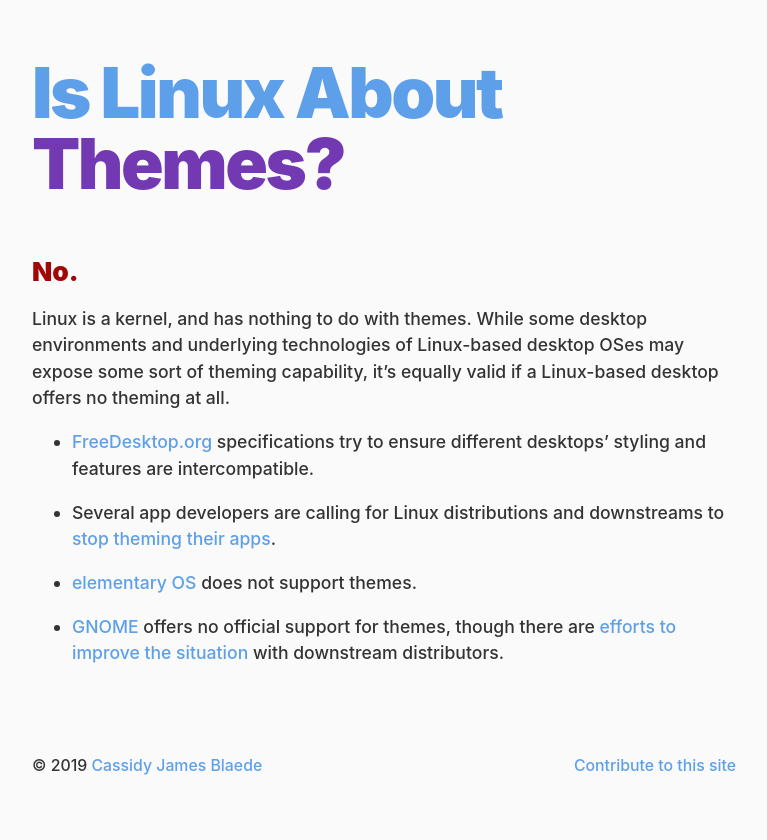
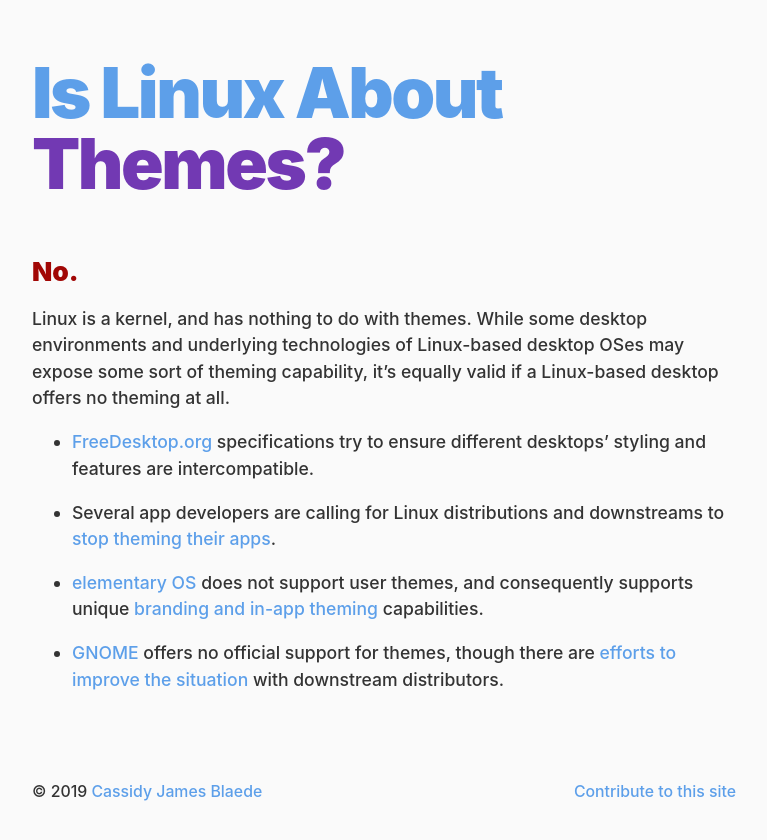
Before and after one commit to islinuxabout/islinuxabout.github.io, a Jekyll site: the page built from themes.md, in a window 1280 px wide. Shown: the top 840 px of the page, without its empty margins (256-1023 px from the left). Built offline with Jekyll 4.4.1, drawn with Linux system fonts in a browser that asks for light colours; our own code applies the rules of GitHub Pages for plain Markdown files.

Commit message:
Link to elementary in-app branding

```diff
--- a/themes.md
+++ b/themes.md
@@ -16,6 +16,6 @@ Linux is a kernel, and has nothing to do with themes. While some desktop environ
 
 - Several app developers are calling for Linux distributions and downstreams to [stop theming their apps](https://stopthemingmy.app/).
 
-- [elementary OS](https://elementary.io) does not support themes.
+- [elementary OS](https://elementary.io) does not support user themes, and consequently supports unique [branding and in-app theming](https://medium.com/elementaryos/developer-tips-branding-your-app-a57cb44d31d3) capabilities.
 
 - [GNOME](https://gnome.org) offers no official support for themes, though there are [efforts to improve the situation](https://discourse.gnome.org/t/gtk-adwaita-and-vendor-styles/1641) with downstream distributors.
```
